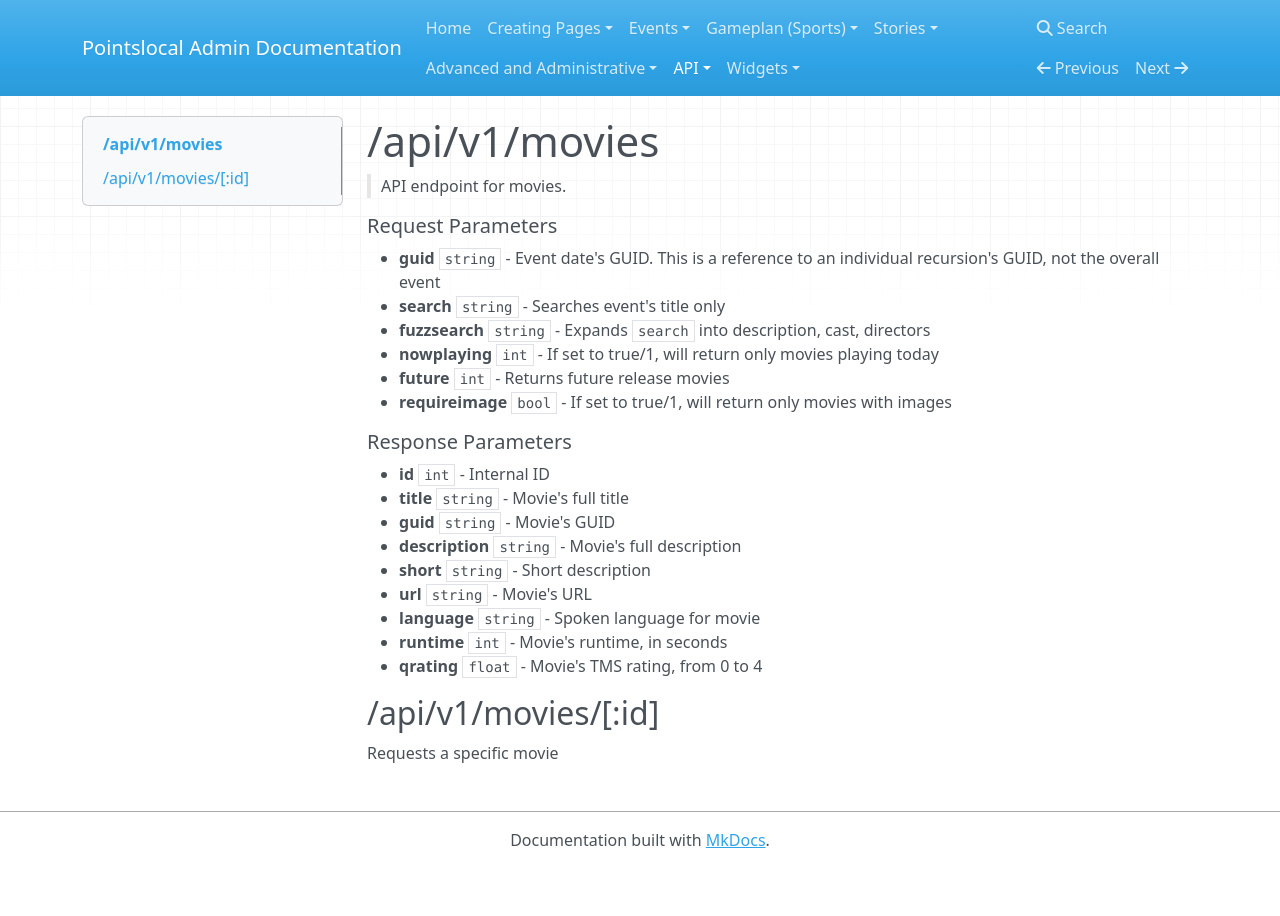
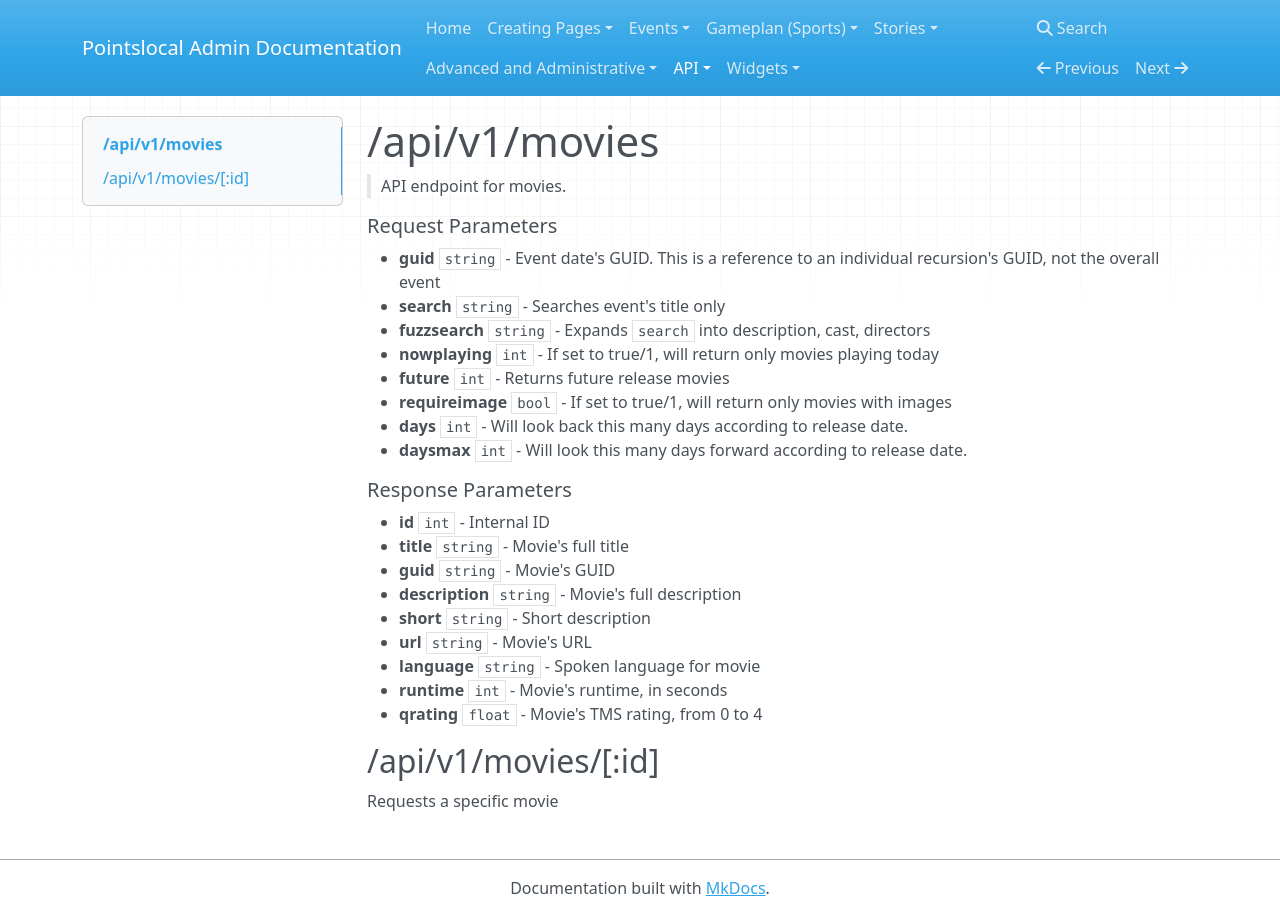
Before and after one commit to pointslocal/admin-docs, an MkDocs documentation site: the page built from docs/api_events_movies.md, in a window 1280 px wide. Built offline with MkDocs 1.6.1, drawn with Linux system fonts in a browser that asks for light colours; nearby versions of some CDN libraries; old or Windows-style settings are respelled for this version of MkDocs.

Commit message:
Adds days parameter

````diff
--- a/docs/api_events_movies.md
+++ b/docs/api_events_movies.md
@@ -9,6 +9,8 @@
 - **nowplaying** ```int``` - If set to true/1, will return only movies playing today
 - **future** ```int``` - Returns future release movies
 - **requireimage** ```bool``` - If set to true/1, will return only movies with images
+- **days** ```int``` - Will look back this many days according to release date.
+- **daysmax** ```int``` - Will look this many days forward according to release date.
 
 ##### Response Parameters
 - **id** ```int``` - Internal ID
````
